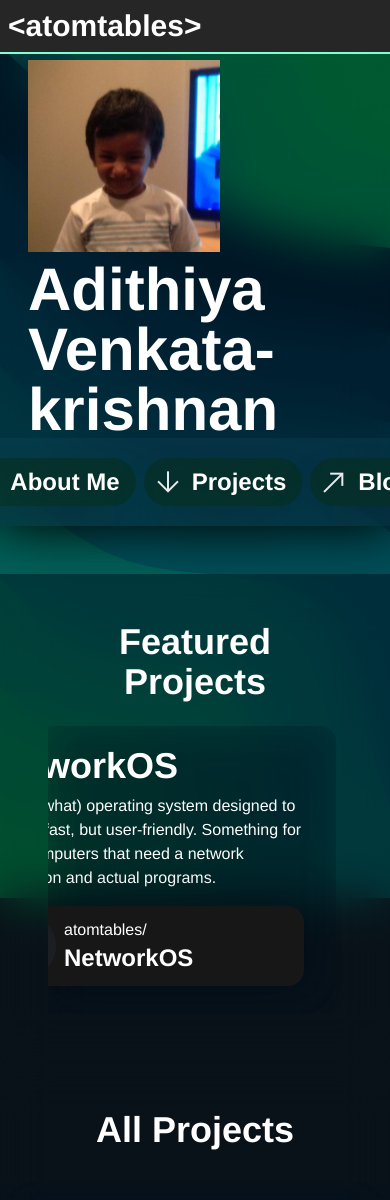
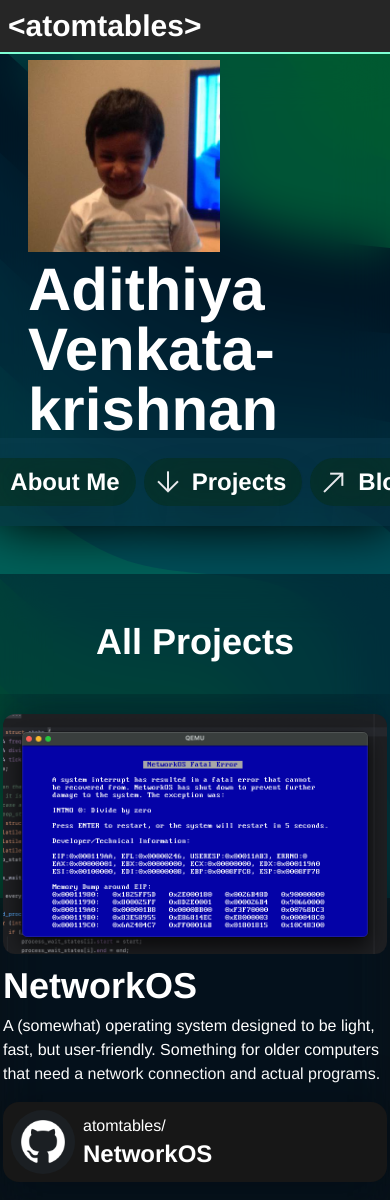
Before and after one commit to atomtables/AtomSite, a SvelteKit app: page /projects in a window 390 px wide. Shown: the top 1200 px of the page. Built offline with nearby package versions, Linux system fonts and the light colour scheme.

Commit message:
Update +page.svelte

```diff
--- a/src/routes/projects/+page.svelte
+++ b/src/routes/projects/+page.svelte
@@ -64,7 +64,7 @@
         <div class="lg:pt-[50px]"></div>
         <div class="pt-12" id="projects"></div>
 
-        <div class="bg-[#001220] bg-opacity-50 text-center  p-12 max-w-full overflow-hidden backdrop-blur-xl">
+        <div class="bg-[#001220] bg-opacity-50 text-center  p-12 max-w-full overflow-hidden backdrop-blur-xl hidden lg:block">
             <h1 class="text-4xl font-bold pb-6">Featured Projects</h1>
             <Marquee speed={100} play={true} pauseOnHover={true} pauseOnClick={true}>
                 <div class="flex flex-row space-x-5 text-left ml-5">
```
